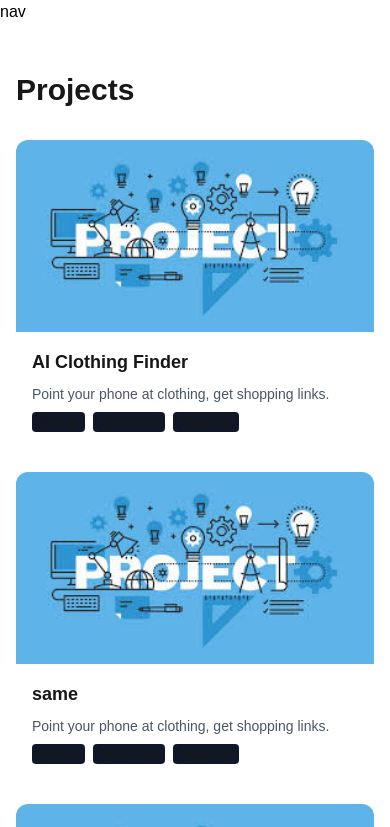
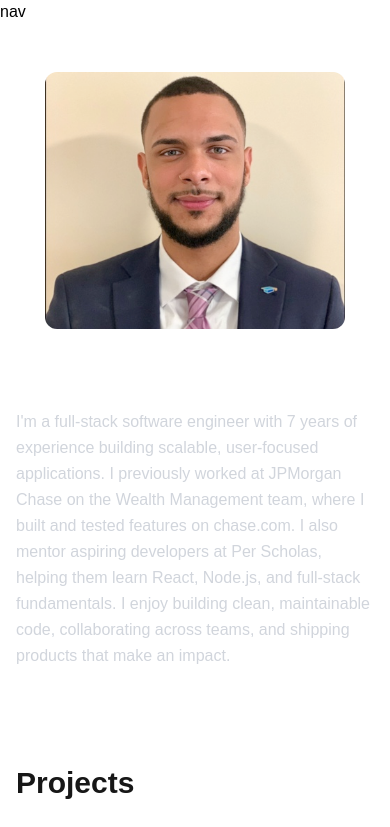
Before and after one commit to CoderCruz/swe-portfolio, a Next.js app: page / in a window 390 px wide. Shown: the top 827 px of the page. Built offline with nearby package versions, Linux system fonts and the light colour scheme.

Commit message:
added about me section. Responsive on both mobile and desktop view

```diff
--- /dev/null
+++ b/src/app/about/page.tsx
@@ -0,0 +1,23 @@
+import Image from 'next/image';
+
+export default function About() {
+  return (
+    <section className="w-full max-w-5xl mx-auto px-4 py-12">
+      <div className="flex flex-col md:flex-row items-center md:items-start gap-8">
+        <Image
+          src="/headshot.jpg"
+          alt="Image of Jose Cruz"
+          width={300}
+          height={300}
+          className="rounded-xl object-cover md:w-1/2 h-auto"
+        />
+        <div className="w-full md:w-1/2">
+        <h2 className="text-2xl font-bold text-white">About Me</h2>
+          <p className="text-gray-300 text-base mt-4 leading-relaxed">
+            I'm a full-stack software engineer with 7 years of experience building scalable, user-focused applications. I previously worked at JPMorgan Chase on the Wealth Management team, where I built and tested features on chase.com. I also mentor aspiring developers at Per Scholas, helping them learn React, Node.js, and full-stack fundamentals. I enjoy building clean, maintainable code, collaborating across teams, and shipping products that make an impact.
+          </p>
+        </div>
+      </div>
+    </section>
+  )
+}
--- a/src/app/page.tsx
+++ b/src/app/page.tsx
@@ -1,10 +1,11 @@
 import Nav from './nav/page.tsx'
 import Projects from './projects/page.tsx';
-
+import About from './about/page.tsx'
 export default function Home() {
   return (
     <div>
       <Nav />
+      <About />
       <Projects />
     </div>
   );
```
Also changed, not shown: public/headshot.JPG (added).
